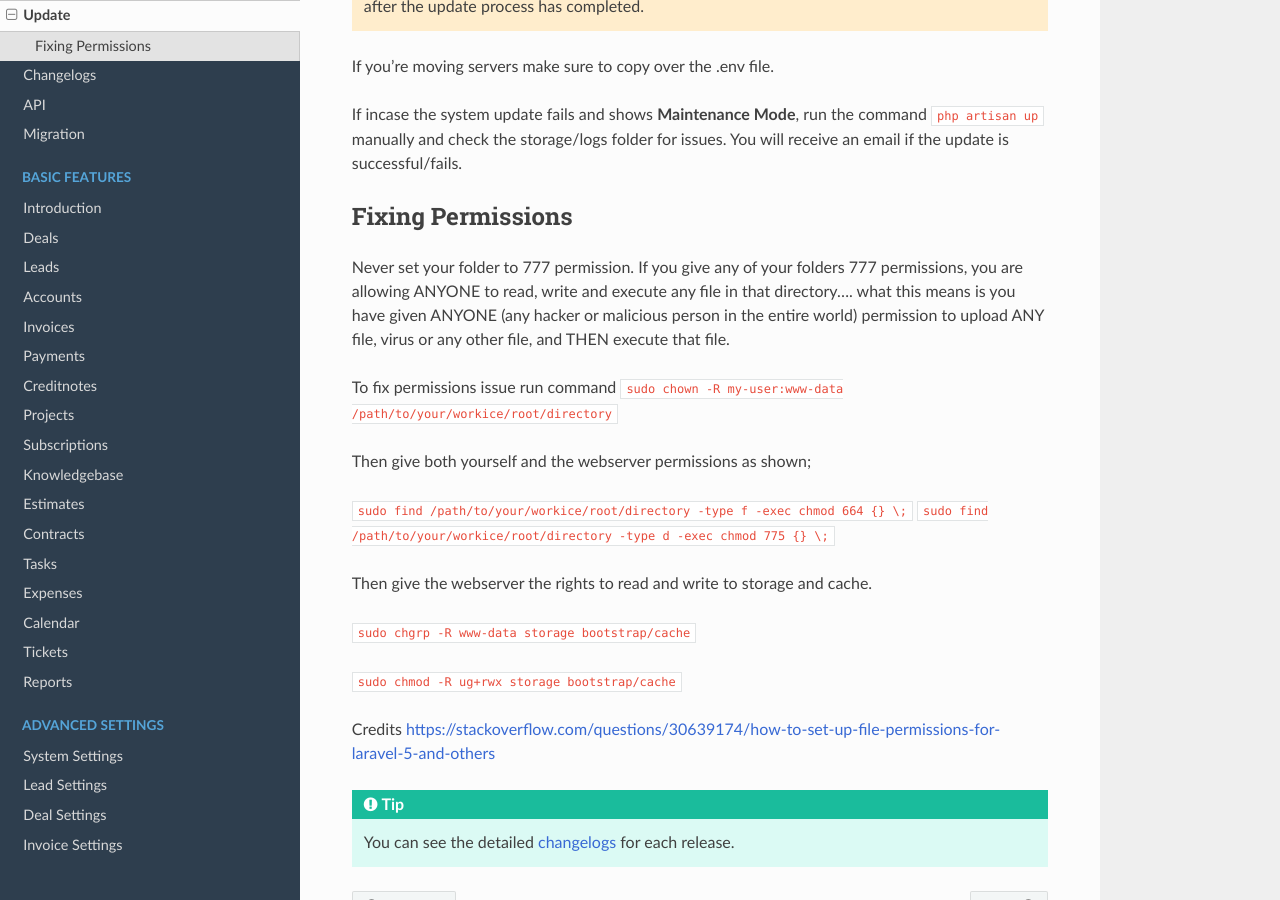
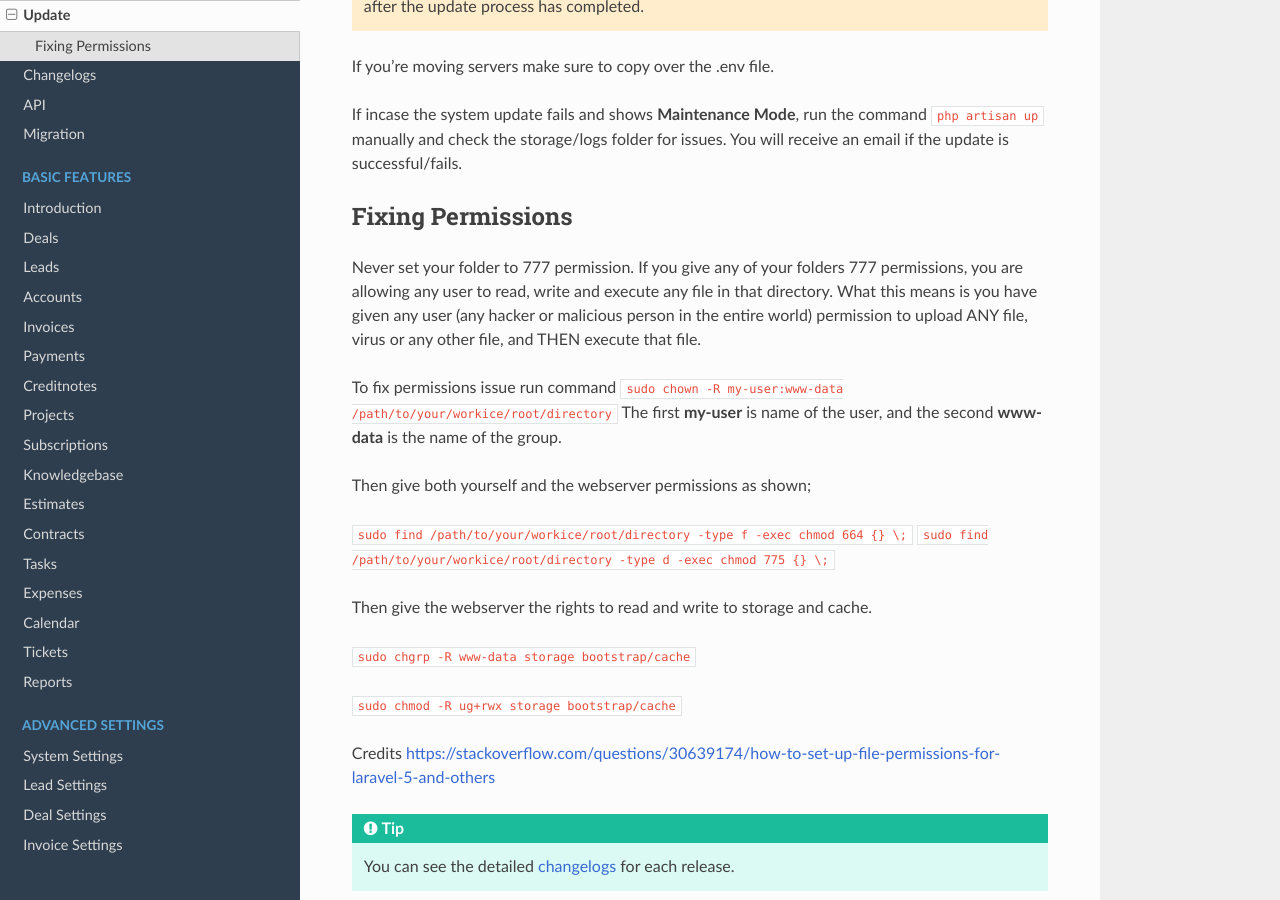
Before and after one commit to wmandai/workice-docs, a Sphinx documentation site: the page built from docs/source/update.rst, in a window 1280 px wide and 900 px high, scrolled down 600 px. Built offline with Sphinx 7.4.7 and the Read the Docs theme 2.0.0, drawn with Linux system fonts in a browser that asks for light colours.

Commit message:
Modified changing user permissions

```diff
--- a/docs/source/update.rst
+++ b/docs/source/update.rst
@@ -20,9 +20,10 @@ You will receive an email if the update is successful/fails.
 Fixing Permissions
 """""""""""""""""""""
 Never set your folder to 777 permission.
-If you give any of your folders 777 permissions, you are allowing ANYONE to read, write and execute any file in that directory.... what this means is you have given ANYONE (any hacker or malicious person in the entire world) permission to upload ANY file, virus or any other file, and THEN execute that file.
+If you give any of your folders 777 permissions, you are allowing any user to read, write and execute any file in that directory. What this means is you have given any user (any hacker or malicious person in the entire world) permission to upload ANY file, virus or any other file, and THEN execute that file.
 
 To fix permissions issue run command ``sudo chown -R my-user:www-data /path/to/your/workice/root/directory``
+The first **my-user** is name of the user, and the second **www-data** is the name of the group.
 
 Then give both yourself and the webserver permissions as shown;
 
```
